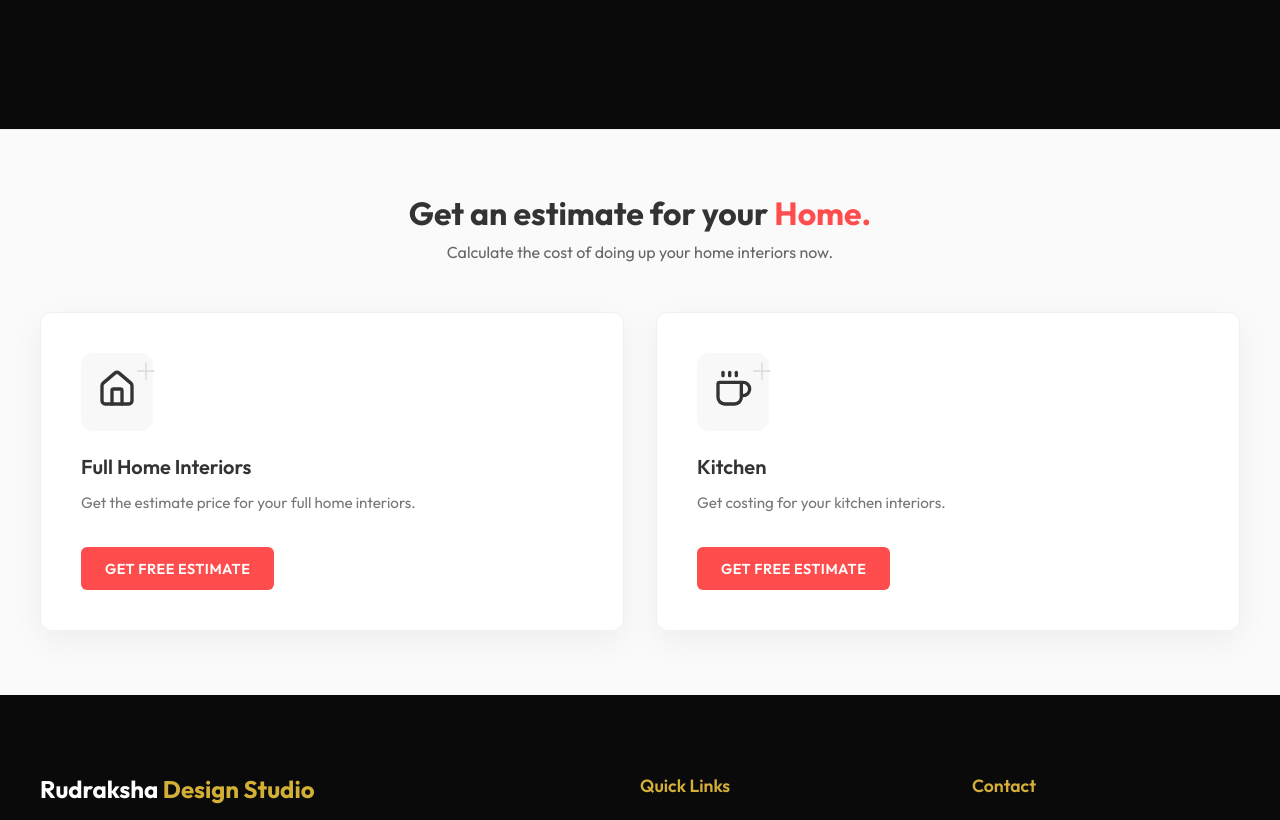
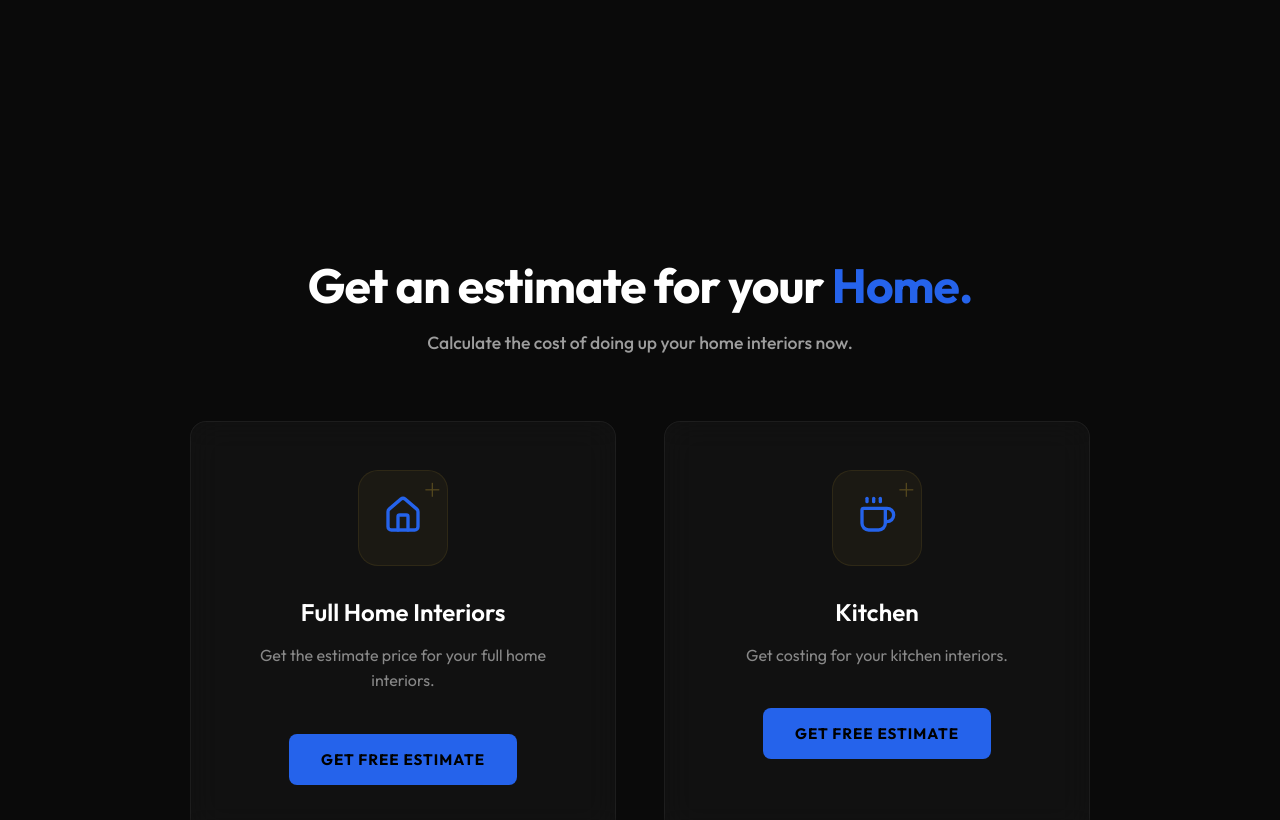
Before and after one commit to devarsh170407/Rudraksha-design-Studio, a React (Vite) app: page / in a window 1280 px wide. Shown: the part 2180-3000 px from the top of the page. Built offline with nearby package versions, Linux system fonts and the light colour scheme; no server answers; the database is empty.

Commit message:
style: refined footer with studio brand colors and glassmorphism

```diff
--- a/src/components/Footer.jsx
+++ b/src/components/Footer.jsx
@@ -10,13 +10,13 @@ export default function Footer() {
       {/* ── GET ESTIMATE SECTION ── */}
       <section style={styles.estimateSection}>
         <div style={styles.container}>
-          <h2 style={styles.estimateTitle}>Get an estimate for your <span style={{ color: '#ff4d4d' }}>Home.</span></h2>
+          <h2 style={styles.estimateTitle}>Get an estimate for your <span style={{ color: 'var(--color-accent-primary)' }}>Home.</span></h2>
           <p style={styles.estimateSubtitle}>Calculate the cost of doing up your home interiors now.</p>
 
           <div style={styles.cardGrid}>
-            <div style={styles.estimateCard}>
+            <div className="glass-panel" style={styles.estimateCard}>
               <div style={styles.iconContainer}>
-                <Home size={40} color="#333" />
+                <Home size={40} color="var(--color-accent-primary)" />
                 <div style={styles.plusOverlay}>＋</div>
               </div>
               <h3 style={styles.cardTitle}>Full Home Interiors</h3>
@@ -24,9 +24,9 @@ export default function Footer() {
               <button style={styles.estimateBtn}>Get Free Estimate</button>
             </div>
 
-            <div style={styles.estimateCard}>
+            <div className="glass-panel" style={styles.estimateCard}>
               <div style={styles.iconContainer}>
-                <Coffee size={40} color="#333" />
+                <Coffee size={40} color="var(--color-accent-primary)" />
                 <div style={styles.plusOverlay}>＋</div>
               </div>
               <h3 style={styles.cardTitle}>Kitchen</h3>
@@ -88,83 +88,85 @@ const styles = {
     background: '#fff',
   },
   estimateSection: {
-    padding: '4rem 2rem',
-    background: '#fafafa',
+    padding: '8rem 2rem',
+    background: 'var(--color-bg-primary)',
     textAlign: 'center',
-    borderTop: '1px solid #eee',
+    position: 'relative',
+    overflow: 'hidden',
   },
   container: {
     maxWidth: '1200px',
     margin: '0 auto',
+    position: 'relative',
+    zIndex: 1,
   },
   estimateTitle: {
-    fontSize: '2rem',
+    fontSize: '3rem',
     fontWeight: 700,
-    color: '#333',
-    marginBottom: '0.5rem',
+    color: '#fff',
+    marginBottom: '1rem',
+    letterSpacing: '-0.02em',
   },
   estimateSubtitle: {
-    color: '#666',
-    fontSize: '1rem',
-    marginBottom: '3rem',
+    color: 'rgba(255,255,255,0.6)',
+    fontSize: '1.1rem',
+    marginBottom: '4rem',
+    fontWeight: 500,
   },
   cardGrid: {
     display: 'grid',
-    gridTemplateColumns: 'repeat(auto-fit, minmax(300px, 1fr))',
-    gap: '2rem',
+    gridTemplateColumns: 'repeat(auto-fit, minmax(320px, 1fr))',
+    gap: '3rem',
     justifyContent: 'center',
+    maxWidth: '900px',
+    margin: '0 auto',
   },
   estimateCard: {
-    background: '#fff',
-    padding: '2.5rem',
-    borderRadius: '12px',
-    boxShadow: '0 10px 30px rgba(0,0,0,0.05)',
+    padding: '3rem 2.5rem',
     display: 'flex',
     flexDirection: 'column',
-    alignItems: 'flex-start',
-    textAlign: 'left',
-    border: '1px solid #f0f0f0',
-    transition: 'transform 0.3s ease',
+    alignItems: 'center',
+    textAlign: 'center',
   },
   iconContainer: {
     position: 'relative',
-    marginBottom: '1.5rem',
-    padding: '1rem',
-    background: '#f8f8f8',
-    borderRadius: '12px',
+    marginBottom: '2rem',
+    padding: '1.5rem',
+    background: 'rgba(212,175,55,0.05)',
+    borderRadius: '20px',
+    border: '1px solid rgba(212,175,55,0.1)',
   },
   plusOverlay: {
     position: 'absolute',
-    top: '0',
-    right: '-5px',
-    fontSize: '1.5rem',
-    color: '#ddd',
-    fontWeight: 300,
+    top: '5px',
+    right: '5px',
+    fontSize: '1.2rem',
+    color: 'rgba(212,175,55,0.3)',
   },
   cardTitle: {
-    fontSize: '1.25rem',
+    fontSize: '1.5rem',
     fontWeight: 600,
-    color: '#333',
-    marginBottom: '0.8rem',
+    color: '#fff',
+    marginBottom: '1rem',
   },
   cardDesc: {
-    color: '#777',
-    fontSize: '0.95rem',
-    marginBottom: '2rem',
-    lineHeight: 1.5,
+    color: 'rgba(255,255,255,0.5)',
+    fontSize: '1rem',
+    marginBottom: '2.5rem',
+    lineHeight: 1.6,
   },
   estimateBtn: {
-    background: '#ff4d4d',
-    color: 'white',
+    background: 'var(--color-accent-primary)',
+    color: '#000',
     border: 'none',
-    padding: '0.8rem 1.5rem',
-    borderRadius: '6px',
-    fontWeight: 600,
+    padding: '1rem 2rem',
+    borderRadius: '8px',
+    fontWeight: 700,
     cursor: 'pointer',
-    fontSize: '0.9rem',
+    fontSize: '0.95rem',
     textTransform: 'uppercase',
-    letterSpacing: '0.5px',
-    transition: 'background 0.3s ease',
+    letterSpacing: '1px',
+    transition: 'all 0.3s ease',
   },
   mainFooter: {
     background: 'var(--color-bg-primary)',
```
